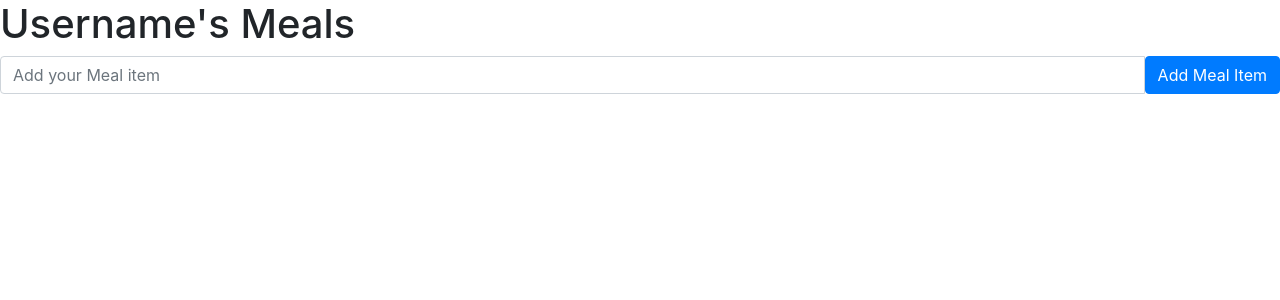
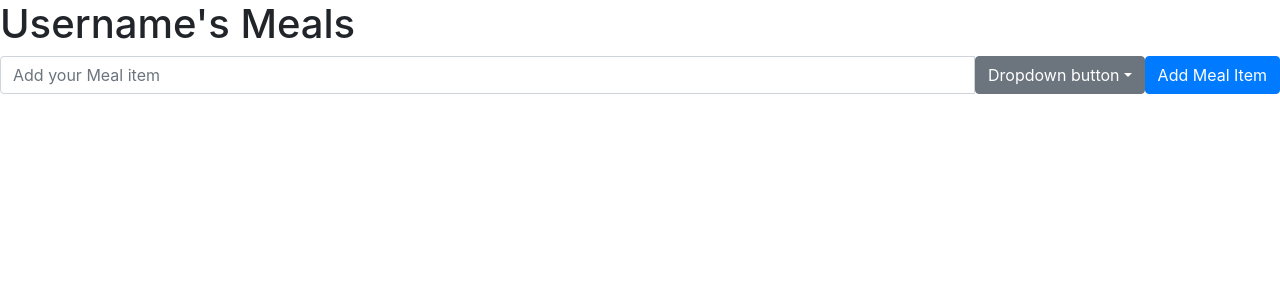
Before and after one commit to paulwstorm/git-fit-testing, a React (Create React App) app: page /meals/add in a window 1280 px wide. Shown: the top 300 px of the page. Built offline with nearby package versions, Linux system fonts and the light colour scheme.

Commit message:
Adding dropdown

```diff
--- a/src/components/addMeal.js
+++ b/src/components/addMeal.js
@@ -8,6 +8,7 @@ import React, { Component } from "react";
 class AddMeal extends Component {
     render() {
         return(
+
             <div> <h1> Username's Meals  </h1>
             <form className="input-group">
             <input
@@ -15,6 +16,16 @@ class AddMeal extends Component {
               className="form-control"
 
             />
+             <div className="dropdown">
+  <button className="btn btn-secondary dropdown-toggle" type="button" id="dropdownMenuButton" data-toggle="dropdown" aria-haspopup="true" aria-expanded="false">
+    Dropdown button
+  </button>
+  <div className="dropdown-menu" aria-labelledby="dropdownMenuButton">
+    <a className="dropdown-item">Breakfast</a>
+    <a className="dropdown-item">Lunch</a>
+    <a className="dropdown-item">Dinner</a>
+  </div>
+</div>
             <span className="input-group-btn">
               <button type="submit" className="btn btn-primary">
                 Add Meal Item
```
